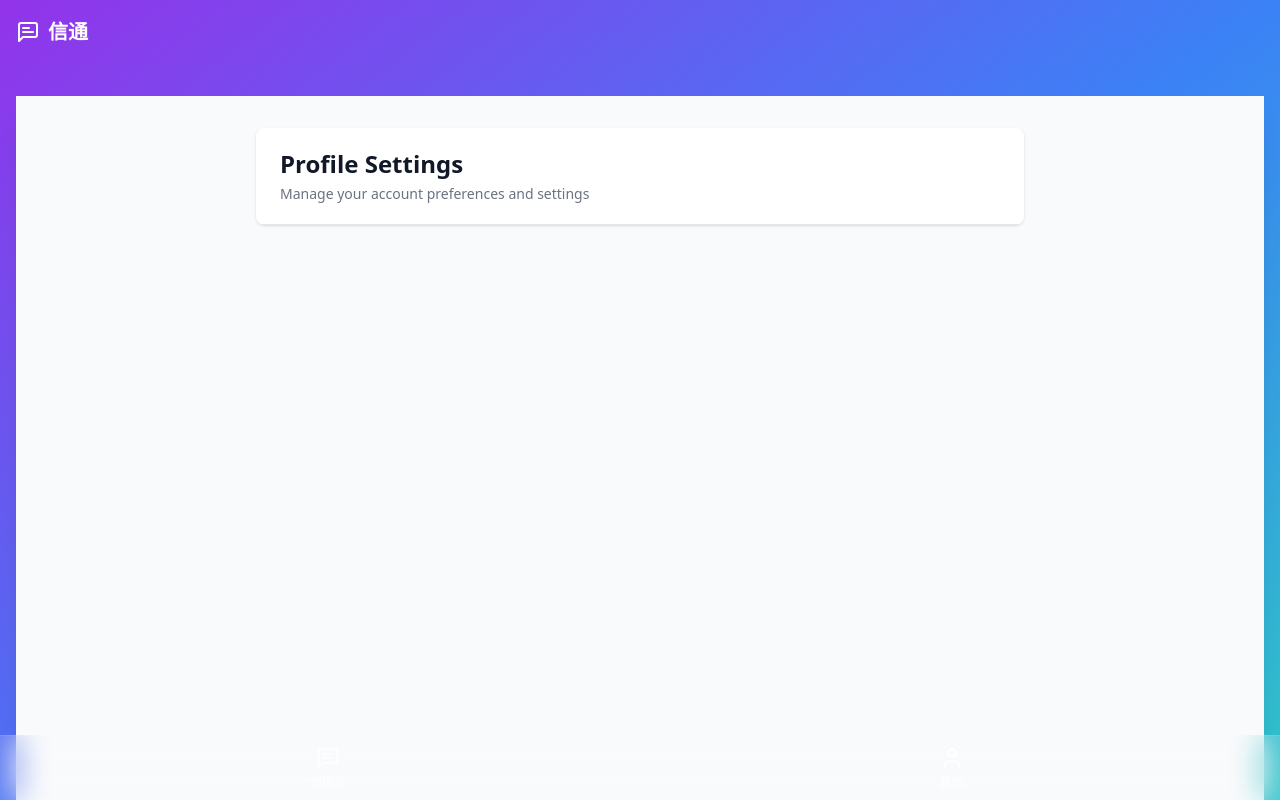
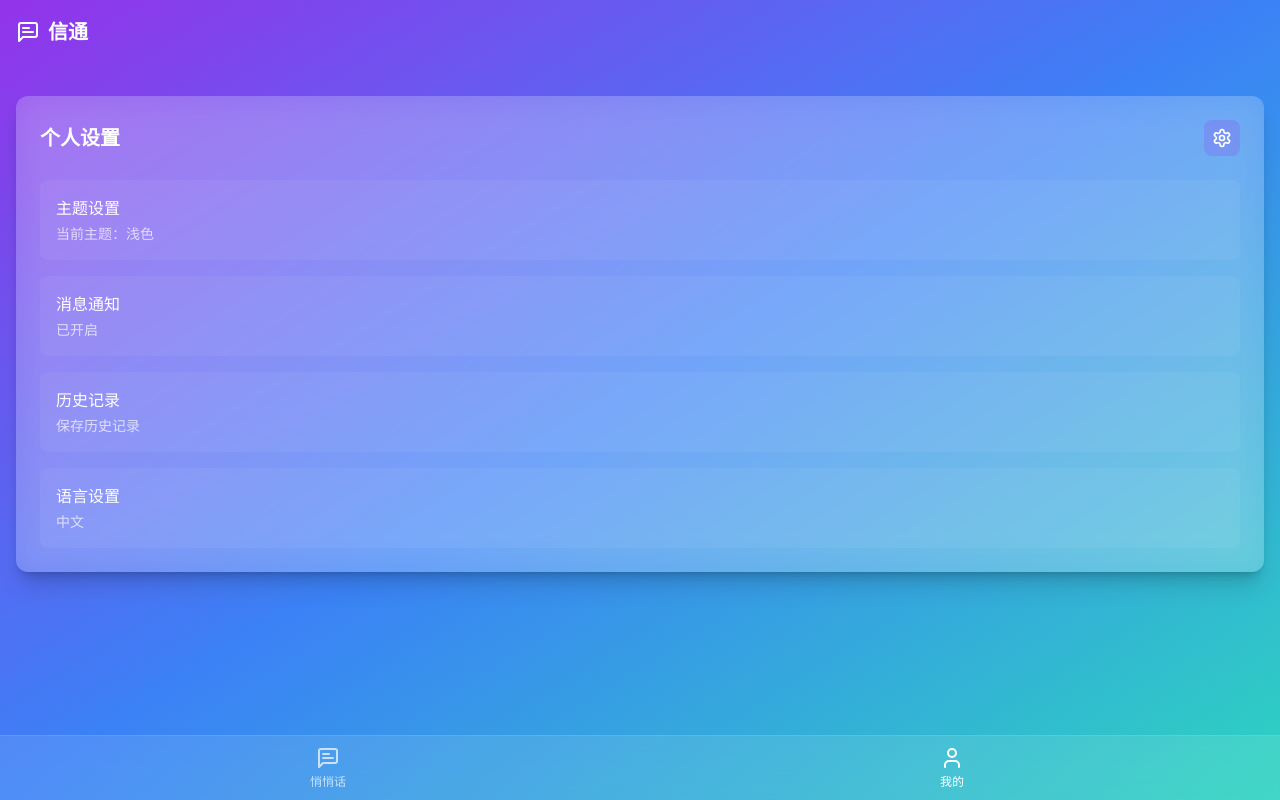
Before and after one commit to Uwentaway/web-xtone, a React (Vite) app: page / in a window 1280 px wide. Both pictures are taken after a click on the button "我的". Shown: the top 800 px of the page. Built offline with nearby package versions, Linux system fonts and the light colour scheme.

Commit message:
Update ProfilePage component

```diff
--- a/src/pages/ProfilePage.tsx
+++ b/src/pages/ProfilePage.tsx
@@ -1,33 +1,81 @@
-import React from 'react';
-import { Settings } from '../types';
+import React, { useState } from 'react';
+import { Settings, Message } from '../types';
 import SettingsPanel from '../components/SettingsPanel';
+import { Settings as SettingsIcon } from 'lucide-react';
 
 interface ProfilePageProps {
+  messages: Message[];
   settings: Settings;
   onSettingsChange: (settings: Settings) => void;
 }
 
-function ProfilePage({ settings, onSettingsChange }: ProfilePageProps) {
+const ProfilePage: React.FC<ProfilePageProps> = ({
+  messages,
+  settings,
+  onSettingsChange
+}) => {
+  const [isSettingsOpen, setIsSettingsOpen] = useState(false);
+
   return (
-    <div className="min-h-screen bg-gray-50 py-8 px-4 sm:px-6 lg:px-8">
-      <div className="max-w-3xl mx-auto">
-        <div className="bg-white shadow rounded-lg overflow-hidden">
-          <div className="px-4 py-5 sm:px-6">
-            <h1 className="text-2xl font-bold text-gray-900">Profile Settings</h1>
-            <p className="mt-1 text-sm text-gray-500">
-              Manage your account preferences and settings
-            </p>
+    <div className="space-y-6">
+      <div className="bg-white/10 dark:bg-gray-800/10 backdrop-blur-lg rounded-xl shadow-lg p-6">
+        <div className="flex items-center justify-between mb-6">
+          <h2 className="text-xl font-semibold text-white">个人设置</h2>
+          <button
+            onClick={() => setIsSettingsOpen(true)}
+            className="p-2 rounded-lg bg-purple-600/20 text-white hover:bg-purple-600/30 transition-colors duration-200"
+          >
+            <SettingsIcon className="h-5 w-5" />
+          </button>
+        </div>
+
+        <div className="space-y-4">
+          <div className="flex items-center justify-between p-4 rounded-lg bg-white/5">
+            <div>
+              <h3 className="text-white font-medium">主题设置</h3>
+              <p className="text-white/70 text-sm mt-1">
+                当前主题：{settings.theme === 'light' ? '浅色' : settings.theme === 'dark' ? '深色' : '跟随系统'}
+              </p>
+            </div>
           </div>
-          <div className="border-t border-gray-200">
-            <SettingsPanel
-              settings={settings}
-              onSettingsChange={onSettingsChange}
-            />
+
+          <div className="flex items-center justify-between p-4 rounded-lg bg-white/5">
+            <div>
+              <h3 className="text-white font-medium">消息通知</h3>
+              <p className="text-white/70 text-sm mt-1">
+                {settings.notifications ? '已开启' : '已关闭'}
+              </p>
+            </div>
+          </div>
+
+          <div className="flex items-center justify-between p-4 rounded-lg bg-white/5">
+            <div>
+              <h3 className="text-white font-medium">历史记录</h3>
+              <p className="text-white/70 text-sm mt-1">
+                {settings.saveHistory ? '保存历史记录' : '不保存历史记录'}
+              </p>
+            </div>
+          </div>
+
+          <div className="flex items-center justify-between p-4 rounded-lg bg-white/5">
+            <div>
+              <h3 className="text-white font-medium">语言设置</h3>
+              <p className="text-white/70 text-sm mt-1">
+                {settings.language === 'zh-CN' ? '中文' : 'English'}
+              </p>
+            </div>
           </div>
         </div>
       </div>
+
+      <SettingsPanel
+        isOpen={isSettingsOpen}
+        onClose={() => setIsSettingsOpen(false)}
+        settings={settings}
+        onSettingsChange={onSettingsChange}
+      />
     </div>
   );
-}
+};
 
 export default ProfilePage;
```
